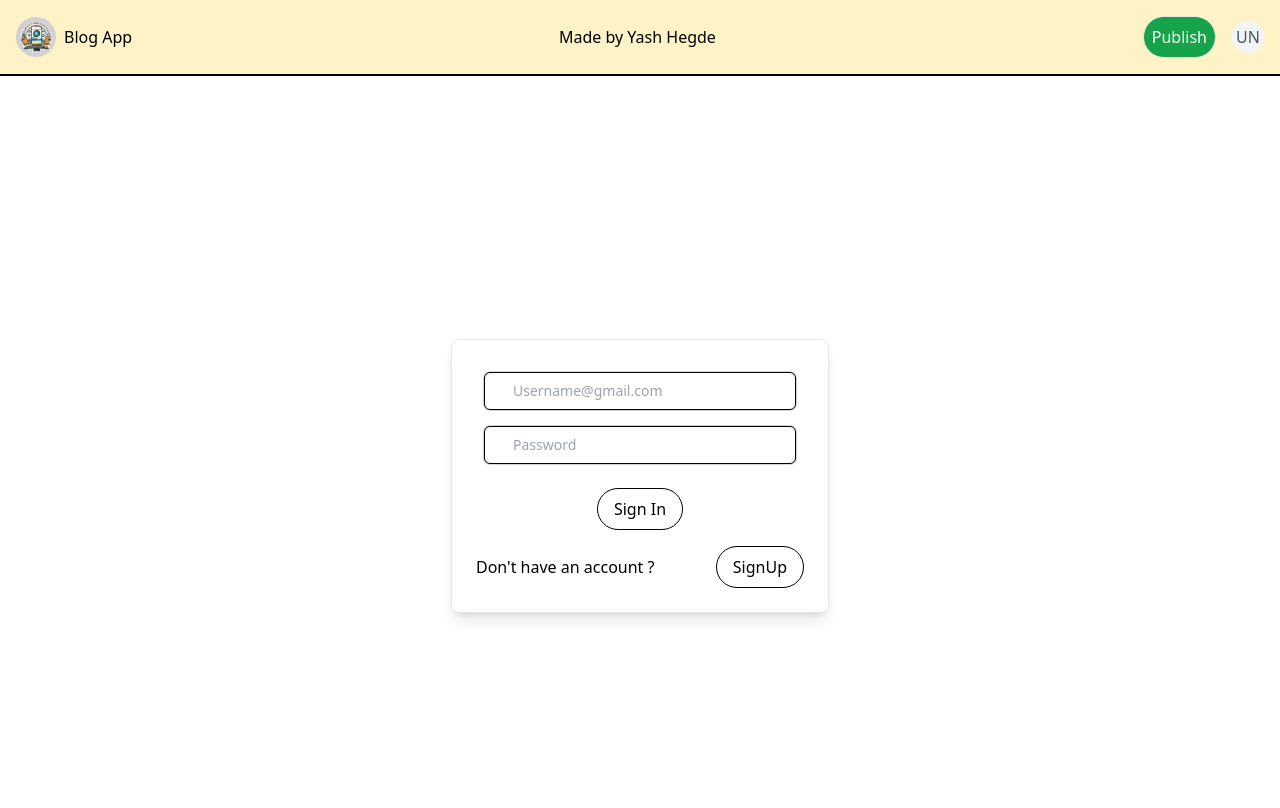
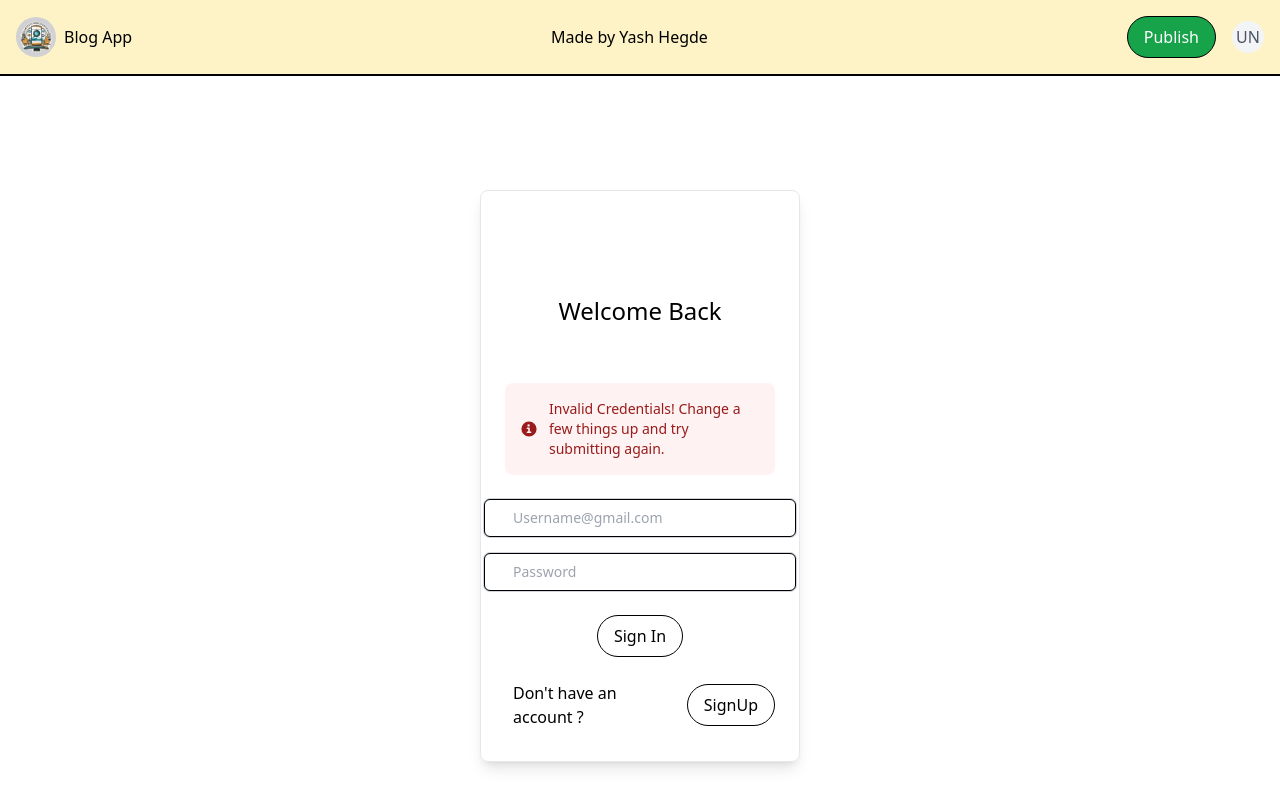
Before and after one commit to Yh010/BlogApp, a React (Vite) app in the folder frontend/: page /signin in a window 1280 px wide. Both pictures are taken after a click on the button "Sign In". Shown: the top 808 px of the page. Built offline with nearby package versions, Linux system fonts and the light colour scheme; no server answers.

Commit message:
alert component

```diff
--- a/frontend/src/components/PublishButton.tsx
+++ b/frontend/src/components/PublishButton.tsx
@@ -1,7 +1,7 @@
 export const PublishButton = () => {
   return (
     <div>
-      <button className="border rounded-full p-2 bg-green-600 text-white">
+      <button className="border border-black rounded-full px-4 py-2 bg-green-600 text-white">
         Publish
       </button>
     </div>
--- /dev/null
+++ b/frontend/src/components/signupComponents/Alert.tsx
@@ -0,0 +1,23 @@
+export const CredentialAlert = () => {
+  return (
+    <div
+      className="flex items-center p-4 mb-4 text-sm text-red-800 rounded-lg bg-red-50 dark:bg-gray-800 dark:text-red-400"
+      role="alert"
+    >
+      <svg
+        className="flex-shrink-0 inline w-4 h-4 me-3"
+        aria-hidden="true"
+        xmlns="http://www.w3.org/2000/svg"
+        fill="currentColor"
+        viewBox="0 0 20 20"
+      >
+        <path d="M10 .5a9.5 9.5 0 1 0 9.5 9.5A9.51 9.51 0 0 0 10 .5ZM9.5 4a1.5 1.5 0 1 1 0 3 1.5 1.5 0 0 1 0-3ZM12 15H8a1 1 0 0 1 0-2h1v-3H8a1 1 0 0 1 0-2h2a1 1 0 0 1 1 1v4h1a1 1 0 0 1 0 2Z" />
+      </svg>
+      <span className="sr-only">Info</span>
+      <div>
+        <span className="font-medium">Invalid Credentials!</span> Change a few
+        things up and try submitting again.
+      </div>
+    </div>
+  );
+};
--- a/frontend/src/pages/SignIn.tsx
+++ b/frontend/src/pages/SignIn.tsx
@@ -1,13 +1,14 @@
-import { useState } from "react";
+import { useEffect, useState } from "react";
 import { InputBox } from "../components/signupComponents/inputBox";
 import { SignUpButton } from "../components/signupComponents/SignupButton";
 import { SigninInput } from "@yh010/blogapp-common";
 import { Link, useNavigate } from "react-router-dom";
 import axios from "axios";
 import { BACKEND_URL } from "../config";
-
+import { CredentialAlert } from "../components/signupComponents/Alert";
 export const Signin = () => {
   const navigate = useNavigate();
+  const [alertOn, setalertOn] = useState(false);
   const [postInputs, setpostInputs] = useState<SigninInput>({
     username: "",
     password: "",
@@ -29,13 +30,25 @@ export const Signin = () => {
       navigate("/blogs");
     } catch (e) {
       // signup failed alert here
-      alert("error while signing in");
+      setalertOn(true);
     }
   }
+  useEffect(() => {
+    if (alertOn) {
+      const timer = setTimeout(() => {
+        setalertOn(false);
+      }, 3000);
+      return () => clearTimeout(timer);
+    }
+  }, [alertOn]);
 
   return (
     <div className="flex justify-center items-center h-screen">
-      <div className="border p-6 rounded-lg shadow-lg">
+      <div className="border p-6 rounded-lg shadow-lg w-1/4">
+        <div className="flex justify-center items-center mt-20 mb-14 text-2xl">
+          Welcome Back
+        </div>
+        {alertOn && <CredentialAlert />}
         <InputBox
           placeholder="Username@gmail.com"
           cb={(value) => handleChange("username", value)}
@@ -49,9 +62,9 @@ export const Signin = () => {
         />
         <SignUpButton cb={sendRequest} text="Sign In" />
         <div className="flex justify-between items-center">
-          <div>Don't have an account ?</div>
+          <div className="m-2 font-thin">Don't have an account ?</div>
           <Link
-            className="border border-black rounded-full px-4 py-2"
+            className="border border-black rounded-full px-4 py-2 hover:bg-lime-500"
             to={"/signup"}
           >
             SignUp
--- a/frontend/src/pages/SignUp.tsx
+++ b/frontend/src/pages/SignUp.tsx
@@ -1,13 +1,15 @@
 import { SignupInput } from "@yh010/blogapp-common";
 import { InputBox } from "../components/signupComponents/inputBox";
 import { SignUpButton } from "../components/signupComponents/SignupButton";
-import { useState } from "react";
+import { useEffect, useState } from "react";
 import { Link, useNavigate } from "react-router-dom";
 import axios from "axios";
 import { BACKEND_URL } from "../config";
+import { CredentialAlert } from "../components/signupComponents/Alert";
 
 export const Signup = () => {
   const navigate = useNavigate();
+  const [alertOn, setalertOn] = useState(false);
   const [postInputs, setpostInputs] = useState<SignupInput>({
     username: "",
     password: "",
@@ -28,10 +30,18 @@ export const Signup = () => {
       localStorage.setItem("token", jwt);
       navigate("/blogs");
     } catch (e) {
-      // signup failed alert here
-      alert("error while signing up");
+      setalertOn(true);
     }
   }
+
+  useEffect(() => {
+    if (alertOn) {
+      const timer = setTimeout(() => {
+        setalertOn(false);
+      }, 3000);
+      return () => clearTimeout(timer);
+    }
+  }, [alertOn]);
 
   return (
     <div className="flex justify-center items-center h-screen">
@@ -39,6 +49,7 @@ export const Signup = () => {
         <div className="flex justify-center items-center mt-20 mb-14 text-2xl">
           Join Blog App
         </div>
+        {alertOn && <CredentialAlert />}
         <InputBox
           placeholder="Username@gmail.com"
           cb={(value) => handleChange("username", value)}
```
